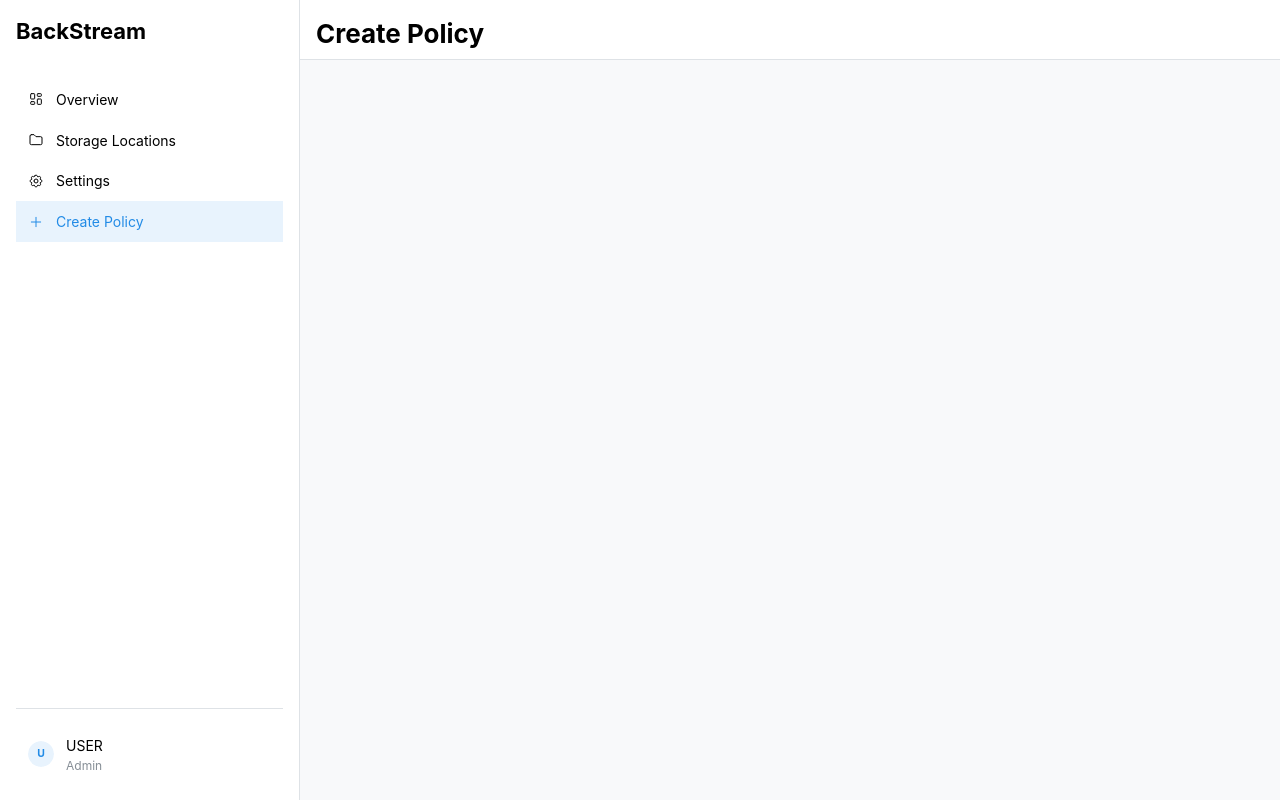
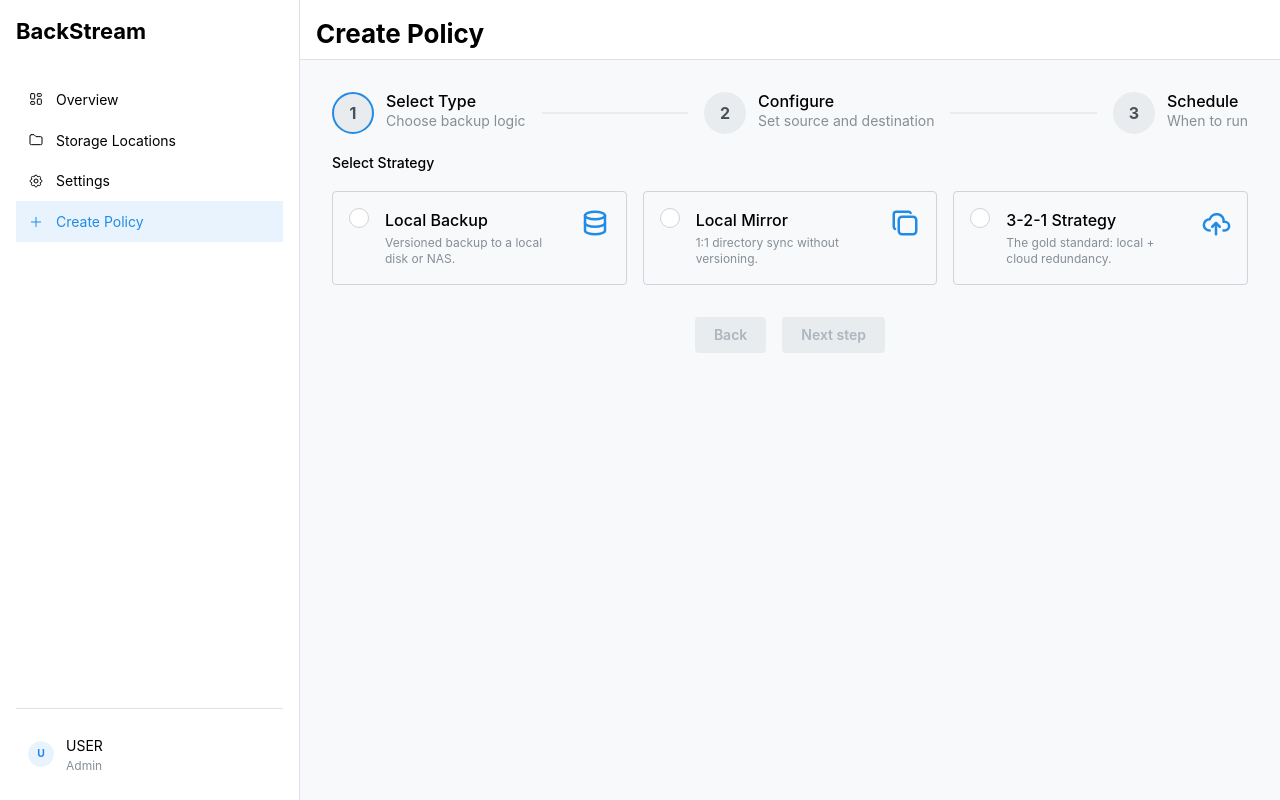
Before and after one commit to houance/backstream, a React (Vite) app in the folder web/: page /create-policy in a window 1280 px wide. Built offline with nearby package versions, Linux system fonts and the light colour scheme.

Commit message:
增加 CreatePolicy 页面

```diff
--- /dev/null
+++ b/web/src/features/create-policy/CreatePolicyPage.tsx
@@ -0,0 +1,52 @@
+import {Group, Text, Box, Stepper, Button} from '@mantine/core';
+import React, {useState} from "react";
+
+import PolicyTypeSelection from "./components/PolicyTypeSelection.tsx";
+import {BACKUP_POLICIES, type PolicyType} from "./config.tsx";
+
+const CreatePolicyPage: React.FC = () => {
+    const [active, setActive] = useState(0);
+    const [type, setType] = useState<PolicyType | null>(null);
+
+    const nextStep = () => setActive((current) => (current < 3 ? current + 1 : current));
+    const prevStep = () => setActive((current) => (current > 0 ? current - 1 : current));
+
+    // Helper to render the dynamic config form
+    const SelectedForm = type ? BACKUP_POLICIES[type].component : null;
+
+    return (
+        <Box p="md">
+            <Stepper active={active} onStepClick={setActive}>
+                {/* Step 1: Selection */}
+                <Stepper.Step label="Select Type" description="Choose backup logic">
+                    <PolicyTypeSelection value={type} onChange={(val) => setType(val as PolicyType)} />
+                </Stepper.Step>
+
+                {/* Step 2: Dynamic Configuration */}
+                <Stepper.Step label="Configure" description="Set source and destination">
+                    {SelectedForm && <SelectedForm />}
+                </Stepper.Step>
+
+                {/* Step 3: Scheduling */}
+                <Stepper.Step label="Schedule" description="When to run">
+                    <Text>Common Scheduling Component Here...</Text>
+                </Stepper.Step>
+
+                <Stepper.Completed>
+                    Completed! Policy is now active.
+                </Stepper.Completed>
+            </Stepper>
+
+            <Group justify="center" mt="xl">
+                <Button variant="default" onClick={prevStep} disabled={active === 0}>
+                    Back
+                </Button>
+                <Button onClick={nextStep} disabled={active === 0 && !type}>
+                    {active === 2 ? 'Create Policy' : 'Next step'}
+                </Button>
+            </Group>
+        </Box>
+    );
+}
+
+export default CreatePolicyPage;
--- /dev/null
+++ b/web/src/features/create-policy/components/LocalBackupForm.tsx
@@ -0,0 +1,11 @@
+import { TextInput, Stack, NumberInput } from '@mantine/core';
+
+export default function LocalBackupForm() {
+    return (
+        <Stack>
+            <TextInput label="Source Directory" placeholder="/home/user/data" required />
+            <TextInput label="Backup Destination" placeholder="/mnt/backup_drive" required />
+            <NumberInput label="Retention Limit" description="How many versions to keep" defaultValue={5} />
+        </Stack>
+    );
+}
--- /dev/null
+++ b/web/src/features/create-policy/components/PolicyTypeSelection.tsx
@@ -0,0 +1,39 @@
+import { Radio, Group, Stack, Text, SimpleGrid, Box } from '@mantine/core';
+import { BACKUP_POLICIES } from '../config.tsx';
+
+export default function PolicyTypeSelection({ value, onChange }: {
+    value: string | null;
+    onChange: (val: string) => void
+}) {
+    return (
+        <Radio.Group value={value} onChange={onChange} label="Select Strategy">
+            <SimpleGrid cols={{ base: 1, sm: 3 }} mt="md">
+                {Object.entries(BACKUP_POLICIES).map(([key, config]) => {
+                    const Icon = config.icon;
+                    const isSelected = value === key;
+
+                    return (
+                        <Radio.Card
+                            key={key}
+                            value={key}
+                            p="md"
+                            style={{
+                                border: `1px solid ${isSelected ? 'var(--mantine-color-blue-filled)' : 'var(--mantine-color-default-border)'}`,
+                                backgroundColor: isSelected ? 'var(--mantine-color-blue-light)' : 'transparent',
+                            }}
+                        >
+                            <Group wrap="nowrap" align="flex-start">
+                                <Radio.Indicator />
+                                <Stack gap={2}>
+                                    <Text fw={500}>{config.label}</Text>
+                                    <Text size="xs" c="dimmed">{config.description}</Text>
+                                </Stack>
+                                <Box ml="auto" c="blue"><Icon size={30} /></Box>
+                            </Group>
+                        </Radio.Card>
+                    );
+                })}
+            </SimpleGrid>
+        </Radio.Group>
+    );
+}
--- /dev/null
+++ b/web/src/features/create-policy/config.tsx
@@ -0,0 +1,26 @@
+import { IconDatabase, IconCopy, IconCloudUpload } from '@tabler/icons-react';
+import LocalBackupForm from './components/LocalBackupForm';
+
+// Single source for all policy metadata
+export const BACKUP_POLICIES = {
+    'local-backup': {
+        label: 'Local Backup',
+        description: 'Versioned backup to a local disk or NAS.',
+        icon: IconDatabase,
+        component: LocalBackupForm,
+    },
+    'local-mirror': {
+        label: 'Local Mirror',
+        description: '1:1 directory sync without versioning.',
+        icon: IconCopy,
+        component: null,
+    },
+    '3-2-1-strategy': {
+        label: '3-2-1 Strategy',
+        description: 'The gold standard: local + cloud redundancy.',
+        icon: IconCloudUpload,
+        component: null,
+    },
+} as const;
+
+export type PolicyType = keyof typeof BACKUP_POLICIES;
--- a/web/src/features/storage/components/AddStorageLocationsModal.tsx
+++ b/web/src/features/storage/components/AddStorageLocationsModal.tsx
@@ -76,7 +76,7 @@ const AddLocationModal = forwardRef<AddLocationModalRef, AddLocationModalProps>(
         }, [close, form, onSubmissionComplete]);
 
         return (
-            <Modal opened={opened} onClose={close} title="Add New Storage Location" centered>
+            <Modal opened={opened} onClose={close} title="Add New Storage Location" centered size="xl">
                 <form onSubmit={form.onSubmit(handleSubmit)}>
                     <Stack>
                         <TextInput label="Location Name" placeholder="e.g., Primary NAS Storage" {...form.getInputProps('locationName')} withAsterisk />
--- a/web/src/layouts/DashboardLayout.tsx
+++ b/web/src/layouts/DashboardLayout.tsx
@@ -2,13 +2,14 @@ import {
     AppShell, Title, useComputedColorScheme, useMantineTheme,
 } from '@mantine/core';
 import { Routes, Route, useLocation } from 'react-router-dom';
+import {useDisclosure} from "@mantine/hooks";
 
 // Import the components/pages we need
 import SideNavigation, { NAVIGATION_ITEMS } from '../components/SideNavigation';
 import DashboardPage from '../features/dashboard/DashboardPage';
 import StorageLocationsPage from '../features/storage/StorageLocationsPage.tsx';
 import SettingsPage from "../features/settings/SettingsPage.tsx";
-import {useDisclosure} from "@mantine/hooks";
+import CreatePolicyPage from "../features/create-policy/CreatePolicyPage.tsx";
 
 function DashboardLayout() {
     // Find the label directly from the config based on current path
@@ -52,6 +53,7 @@ function DashboardLayout() {
                     <Route path="/" element={<DashboardPage />} />
                     <Route path="/storage-locations" element={<StorageLocationsPage />} />
                     <Route path="/settings" element={<SettingsPage />} />
+                    <Route path="/create-policy" element={<CreatePolicyPage />} />
                     {/* Add more routes here as needed */}
                 </Routes>
             </AppShell.Main>
```
